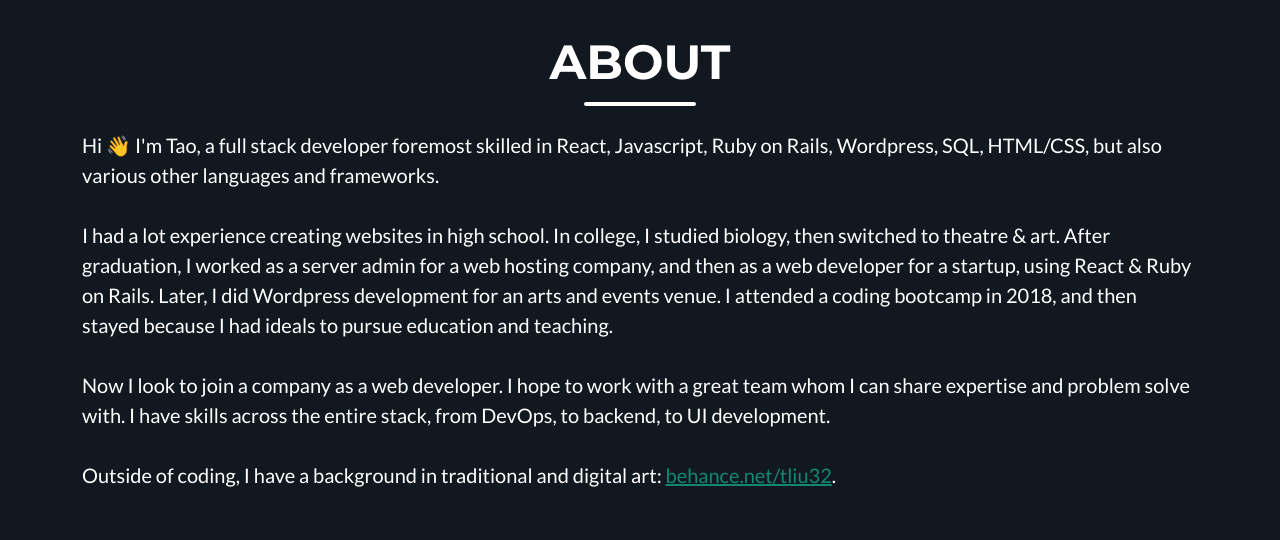
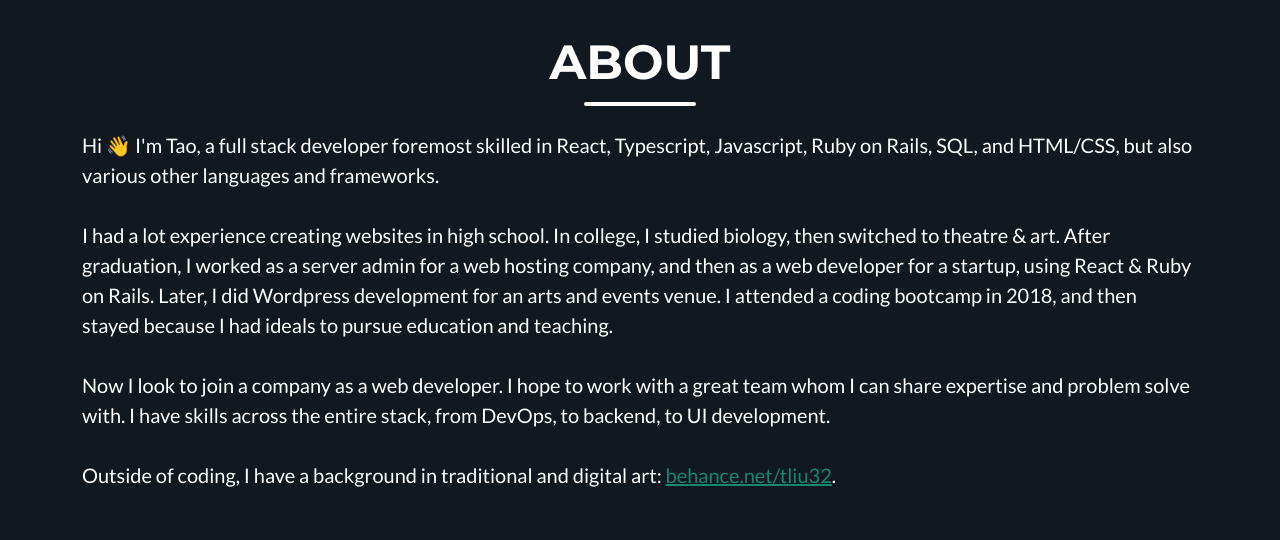
Before and after one commit to taoliu12/portfolio-bootstrap-v1, a plain HTML site: page index.html in a window 1280 px wide. Shown: the part 1300-1840 px from the top of the page. Drawn offline with nearby package versions, Linux system fonts and the light colour scheme; a web font is replaced by a local one.

Commit message:
Update index.html

```diff
--- a/index.html
+++ b/index.html
@@ -134,7 +134,7 @@
                 <!-- About Section Content-->
                 <div class="row">
                     <div class="col-lg-12 ms-auto">
-                        <p class="lead">Hi <span class="wave">👋</span> I'm Tao, a full stack developer foremost skilled in React, Javascript, Ruby on Rails, Wordpress, SQL, HTML/CSS, but also various other languages and frameworks. <br/><br/>
+                        <p class="lead">Hi <span class="wave">👋</span> I'm Tao, a full stack developer foremost skilled in React, Typescript, Javascript, Ruby on Rails, SQL, and HTML/CSS, but also various other languages and frameworks. <br/><br/>
 
                         I had a lot experience creating websites in high school. In college, I studied biology, then switched to theatre & art. After graduation, I worked as a server admin for a web hosting company, and then as a web developer for a startup, using React & Ruby on Rails. Later, I did Wordpress development for an arts and events venue. I attended a coding bootcamp in 2018, and then stayed because I had ideals to pursue education and teaching.<br/><br/>
 
```
